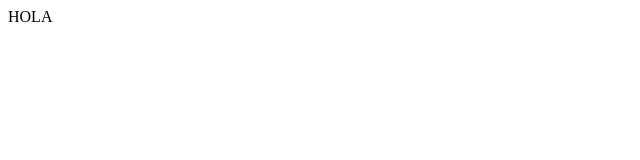
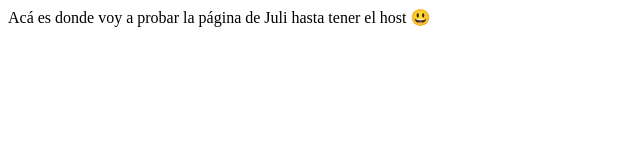
Before and after one commit to francoramiro7/francoramiro7.github.io, a plain HTML site: page index.html in a window 1280 px wide. Shown: the whole page, without its empty margins (0-640 px from the left). Drawn offline with Linux system fonts and the light colour scheme.

Commit message:
Update index.html

```diff
--- a/index.html
+++ b/index.html
@@ -1,3 +1,3 @@
 <html>
-HOLA
+Acá es donde voy a probar la página de Juli hasta tener el host 😃
 </html>
```
